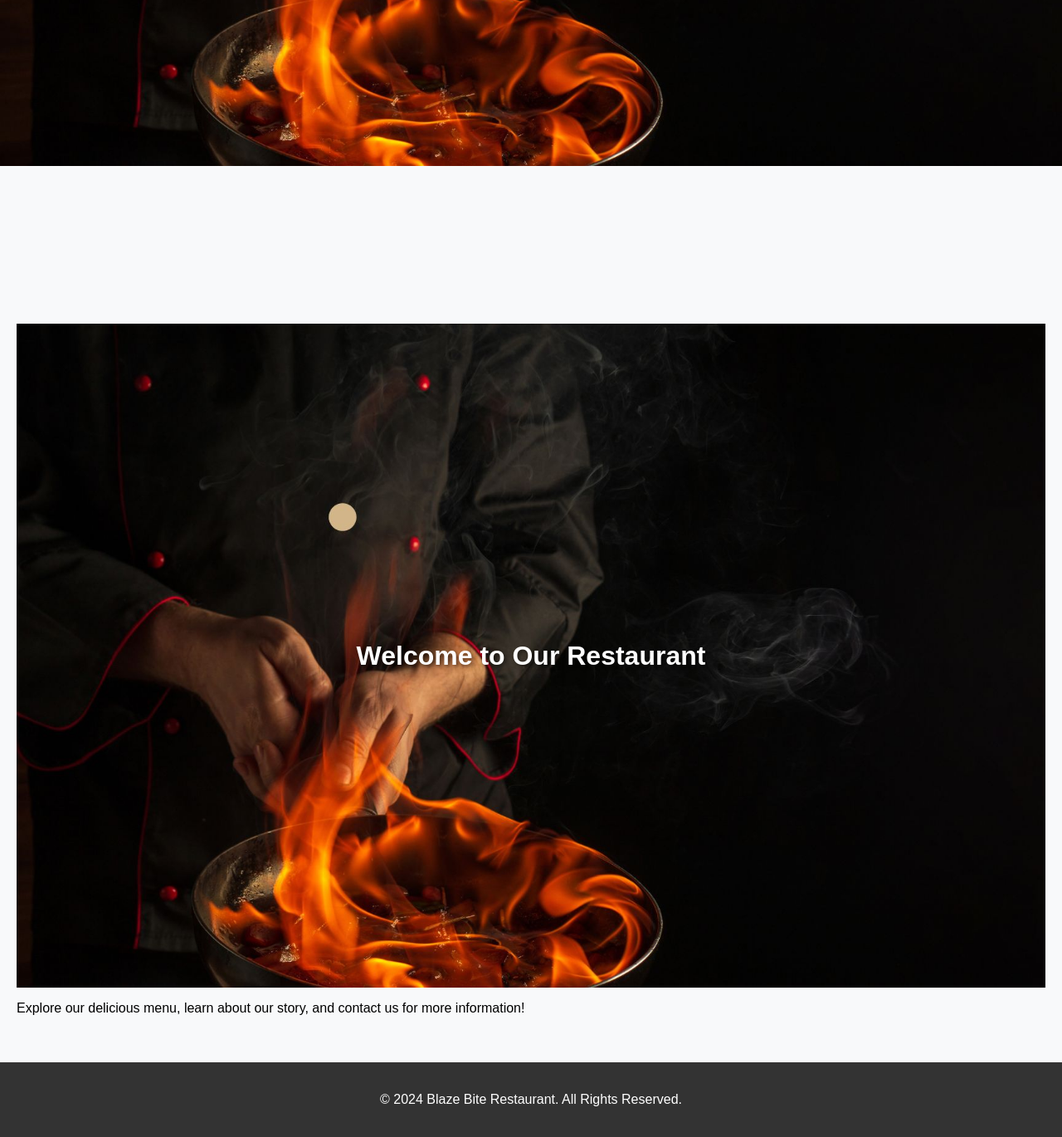
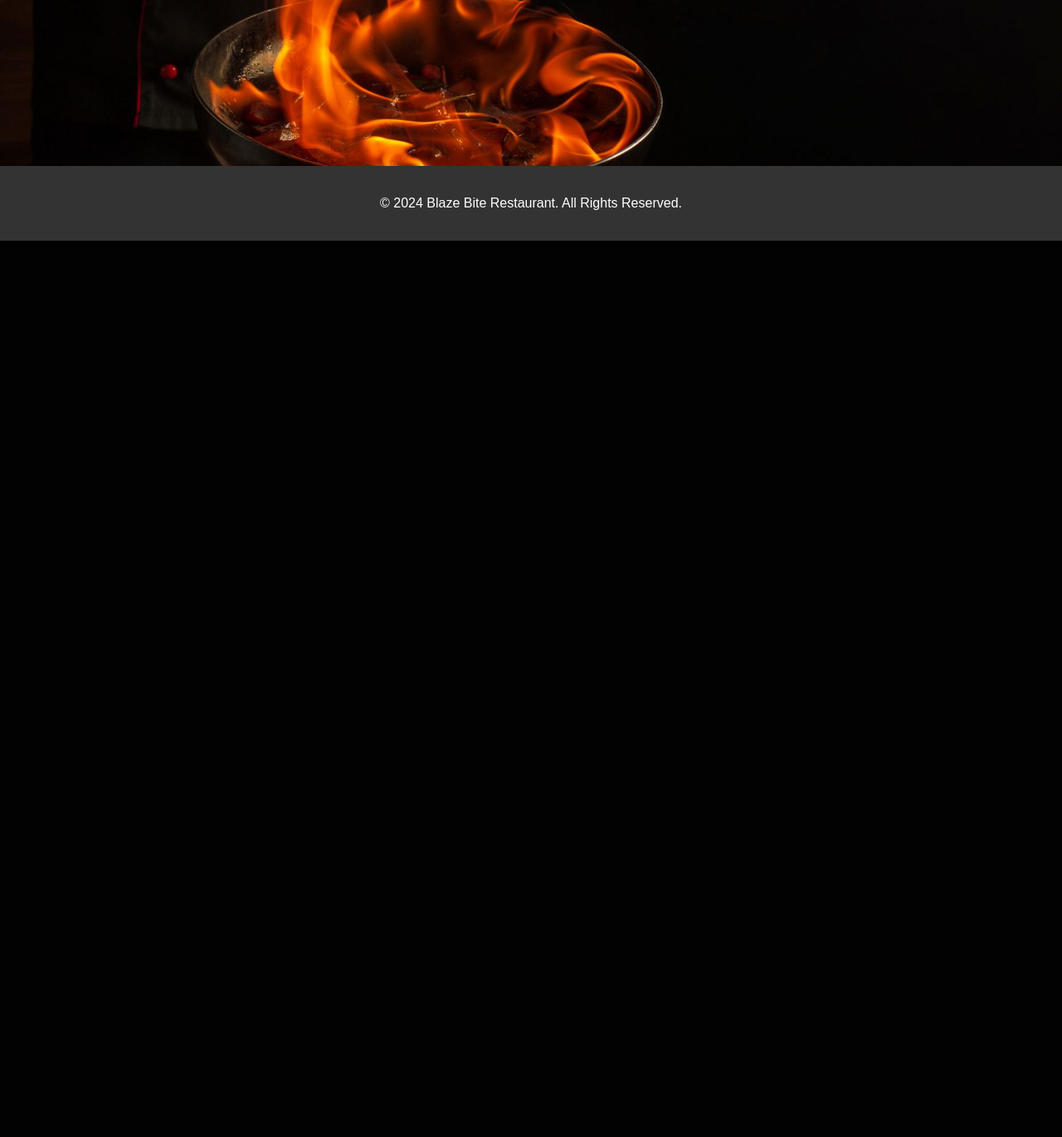
Before and after one commit to dmuresanu/blaze-bite-website, a Django app: page / in a window 1280 px wide. Shown: the part 600-1970 px from the top of the page at 83% size. After the commit the page ends 890 px from the top, so only its background shows below. Run offline with Django 5.2, Linux system fonts and the light colour scheme.

Commit message:
Refactor homepage layout and structure, adjust content visibility

```diff
--- a/core/templates/base.html
+++ b/core/templates/base.html
@@ -49,6 +49,8 @@
         </div>
     </nav>
 
+ <!-- Conditionally Render the Main Section for All Pages Except Homepage -->
+ {% if request.path != '/' %}
  <main>
      {% block content %}
      {% if messages %}
@@ -60,6 +62,7 @@
      {% endif %}
      {% endblock %}
  </main>
+ {% endif %}
 
     <!-- Footer Section -->
     <footer>
--- a/core/templates/index.html
+++ b/core/templates/index.html
@@ -3,10 +3,3 @@
 {% load static %}
 
 {% block title %}Home - Restaurant{% endblock %}
-
-{% block content %}
-    <header>
-        <h1>Welcome to Our Restaurant</h1>
-    </header>
-    <p>Explore our delicious menu, learn about our story, and contact us for more information!</p>
-{% endblock %}
--- a/core/templates/menu.html
+++ b/core/templates/menu.html
@@ -5,6 +5,7 @@
 
 {% block content %}
     <h2>Our Menu</h2>
+
     <div class="menu-items">
         {% for item in menu_items %}
             <div class="menu-item">
--- a/static/css/style.css
+++ b/static/css/style.css
@@ -3,7 +3,7 @@
     font-family: Arial, sans-serif;
     margin: 0;
     padding: 0;
-    background-color: #f8f9fa;
+    background-color: #443c44;
     overflow-x: hidden; /* Prevents horizontal scrolling */
 }
 
@@ -120,8 +120,14 @@
 
 /* Content Section */
 main {
-    margin-top: 150px; /* Adds space below the fixed navbar */
+    margin-top: 150px;
     padding: 40px 20px;
+    background-color: #443c44;
+}
+
+body.homepage main {
+    padding: 0;
+    background: none;
 }
 
 /* Footer Styling */
```
Also changed, not shown: core/templates/home.html (deleted, +0 -12 lines). Lines whose indentation alone changed are shown as unchanged.
